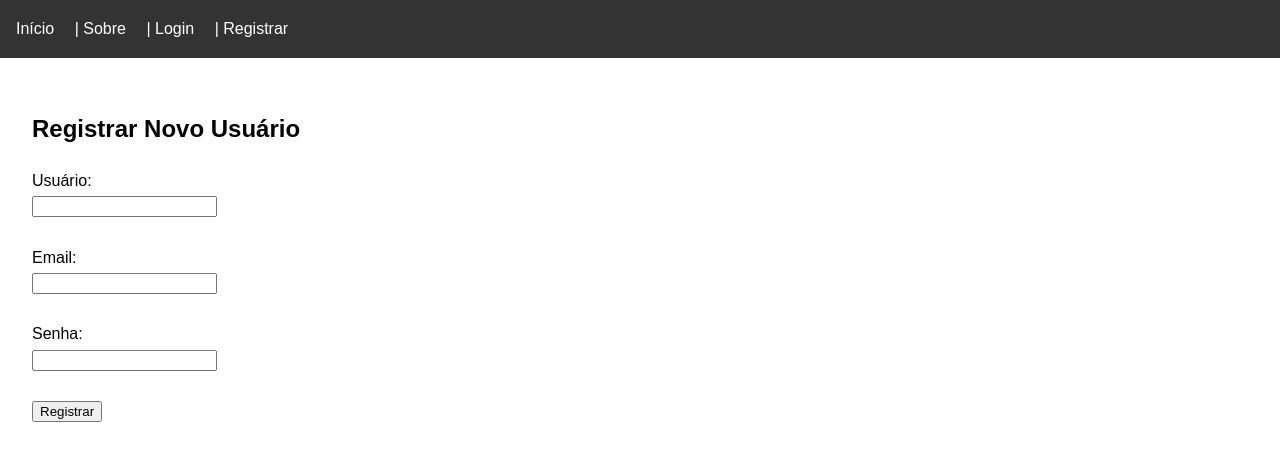
After one commit to rdralves/sistema-flask-auth, a Flask app: page /auth/register in a window 1280 px wide. The commit adds this page. Shown: the top 461 px of the page. Run offline with Flask 3, Linux system fonts and the light colour scheme.

Commit message:
finalização da parte de cadastro, login/logout, session

```diff
--- a/app/routes/auth_routes.py
+++ b/app/routes/auth_routes.py
@@ -1,6 +1,7 @@
-from flask import Blueprint, render_template, request
+from flask import Blueprint, render_template, request, session, redirect, url_for
 from app.models.user import User
 from app import db
+from werkzeug.security import generate_password_hash, check_password_hash
 
 bp = Blueprint('auth', __name__, url_prefix='/auth')
 
@@ -12,12 +13,43 @@ def login():
         username = request.form['username']
         password = request.form['password']
 
-        user = User.query.filter_by(
-            username=username, password=password).first()
+        user = User.query.filter_by(username=username).first()
 
-        if user:
-            mensagem = f"Bem-vindo, {user.username}!"
+        if user and check_password_hash(user.password, password):
+            session['usuario_id'] = user.id
+            session['usuario_nome'] = user.username
+            return redirect(url_for('main.dashboard'))
         else:
             mensagem = "Usuário ou senha inválidos."
 
     return render_template('login.html', mensagem=mensagem)
+
+
+@bp.route('/logout')
+def logout():
+    session.clear()  # limpa a sessão
+    return redirect(url_for('auth.login'))
+
+
+@bp.route('/register', methods=['GET', 'POST'])
+def register():
+    mensagem = None
+    if request.method == 'POST':
+        username = request.form['username']
+        email = request.form['email']
+        password = request.form['password']
+
+        # verificar se o usuário ou e-mail já existem
+        if User.query.filter_by(username=username).first():
+            mensagem = "Usuário já cadastrado."
+        elif User.query.filter_by(email=email).first():
+            mensagem = "Email já cadastrado."
+        else:
+            hashed_pw = generate_password_hash(password)
+            novo_user = User(username=username, email=email,
+                             password=hashed_pw)
+            db.session.add(novo_user)
+            db.session.commit()
+            return redirect(url_for('auth.login'))
+
+    return render_template('register.html', mensagem=mensagem)
--- a/app/templates/base.html
+++ b/app/templates/base.html
@@ -10,11 +10,19 @@
 
 <body>
     <nav>
-        <a href="{{ url_for('main.index') }}">Início</a>
-        <a href="{{ url_for('main.sobre') }}">Sobre</a>
-        <a href="{{ url_for('auth.login') }}">Login</a>
+        <a href="{{ url_for('main.index') }}">Início</a> |
+        <a href="{{ url_for('main.sobre') }}">Sobre</a> |
 
+        {% if session.get('usuario_id') %}
+        <a href="{{ url_for('main.dashboard') }}">Dashboard</a> |
+        <a href="{{ url_for('auth.logout') }}">Logout</a> |
+        <span style="color: green;">Olá, {{ session['usuario_nome'] }}!</span>
+        {% else %}
+        <a href="{{ url_for('auth.login') }}">Login</a> |
+        <a href="{{ url_for('auth.register') }}">Registrar</a>
+        {% endif %}
     </nav>
+
 
     <main>
         {% block content %}{% endblock %}
--- /dev/null
+++ b/app/templates/register.html
@@ -0,0 +1,22 @@
+{% extends "base.html" %}
+{% block title %}Registrar{% endblock %}
+
+{% block content %}
+<h2>Registrar Novo Usuário</h2>
+<form method="POST">
+    <label>Usuário:</label><br>
+    <input type="text" name="username"><br><br>
+
+    <label>Email:</label><br>
+    <input type="email" name="email"><br><br>
+
+    <label>Senha:</label><br>
+    <input type="password" name="password"><br><br>
+
+    <button type="submit">Registrar</button>
+</form>
+
+{% if mensagem %}
+<p style="color: red;">{{ mensagem }}</p>
+{% endif %}
+{% endblock %}
```
Also changed, not shown: app/routes/main_routes.py (+10 -1 lines), app/templates/dashboard.html (added, +7 -0 lines).
